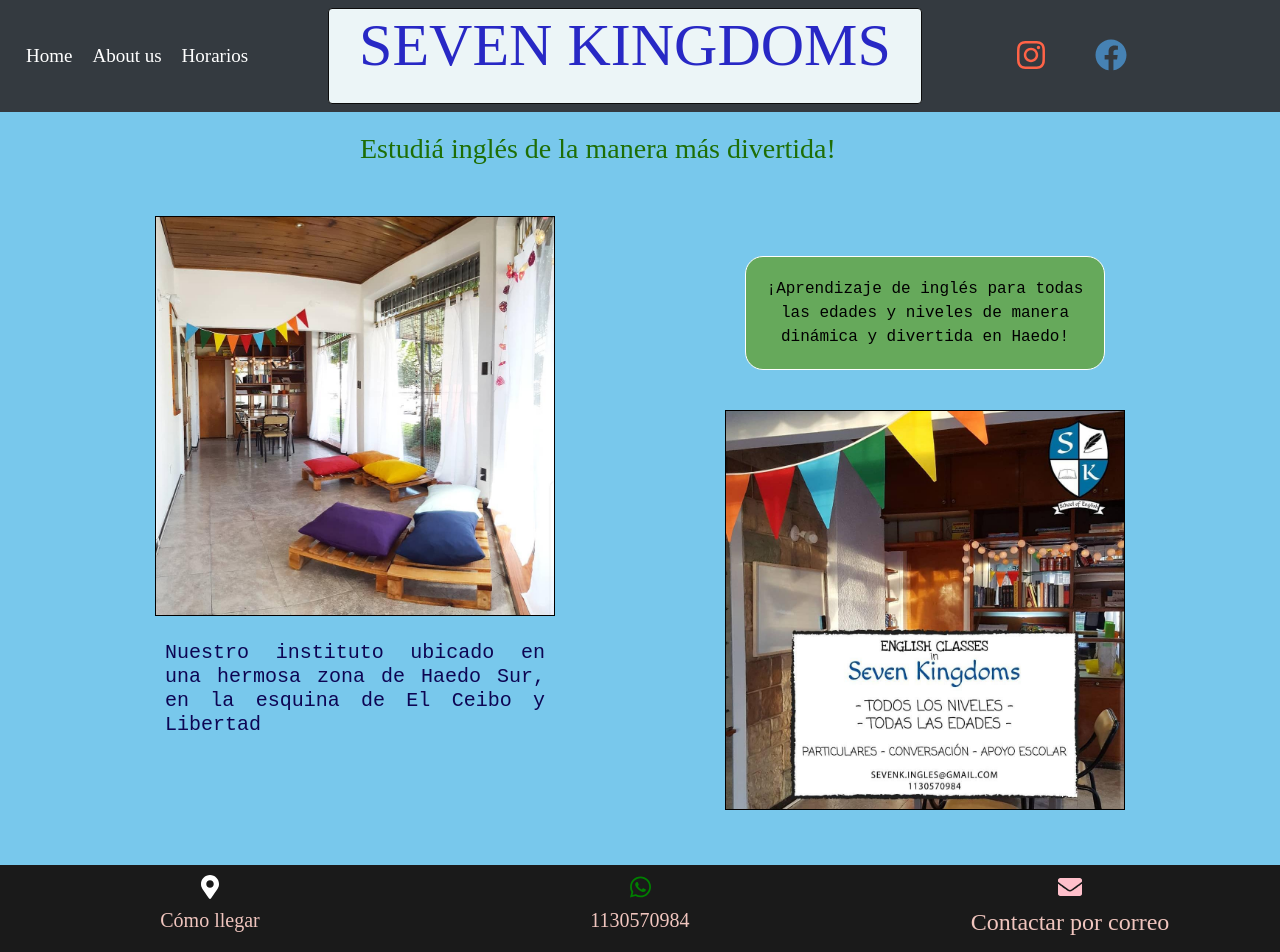
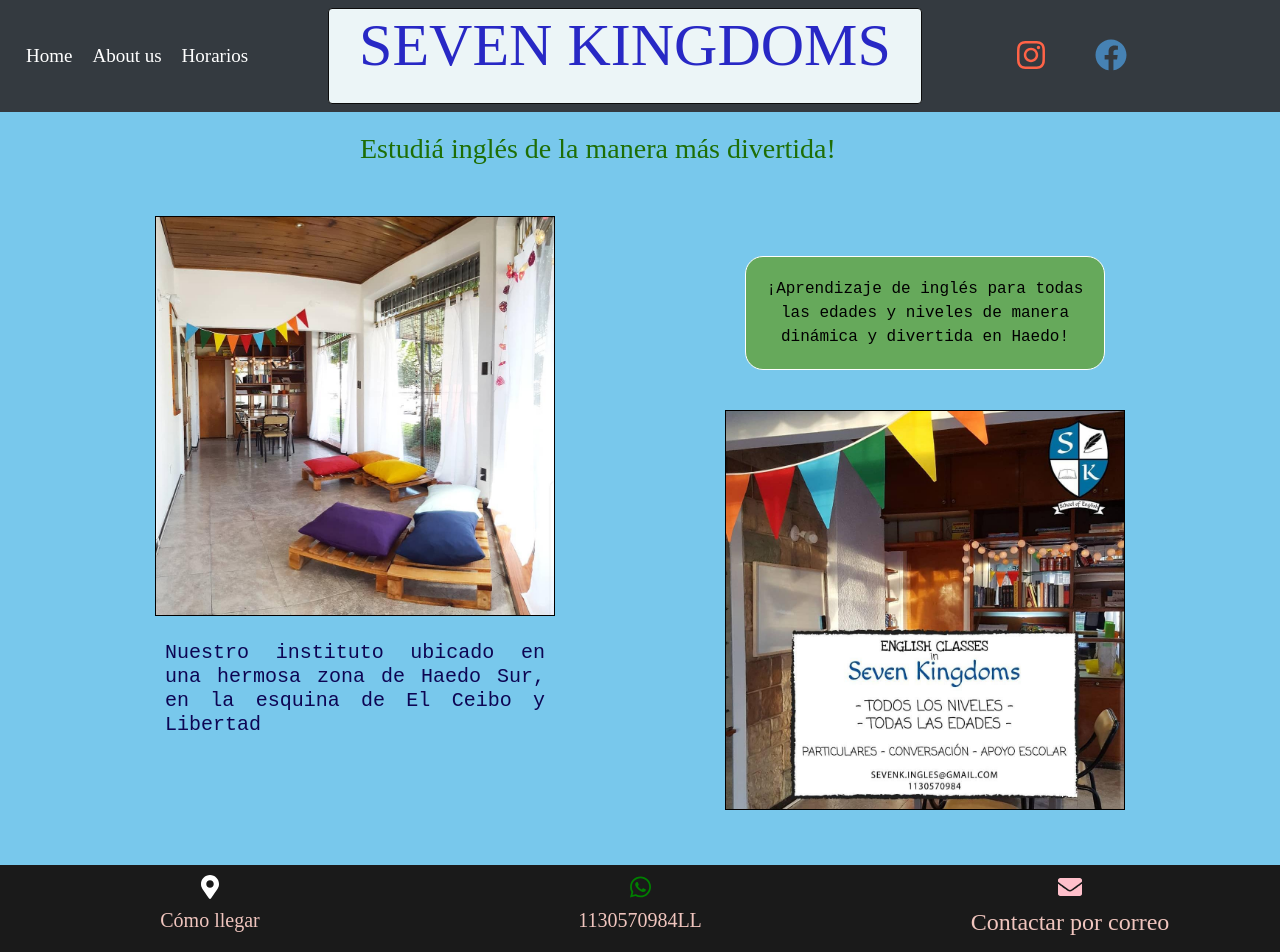
Before and after one commit to SoninLeandro/SevenKingdoms, a React (Create React App) app: page / in a window 1280 px wide. Shown: the top 952 px of the page. Built offline with nearby package versions, Linux system fonts and the light colour scheme; the HTML template or start-up script is replaced by a standard one.

Commit message:
cambio cel

```diff
--- a/src/components/footer.js
+++ b/src/components/footer.js
@@ -32,7 +32,7 @@
             target="_blank"
             rel="noopener noreferrer"
           >
-            <h5>1130570984</h5>
+            <h5>1130570984LL</h5>
           </a>
         </div>
         <div class="col">
```
